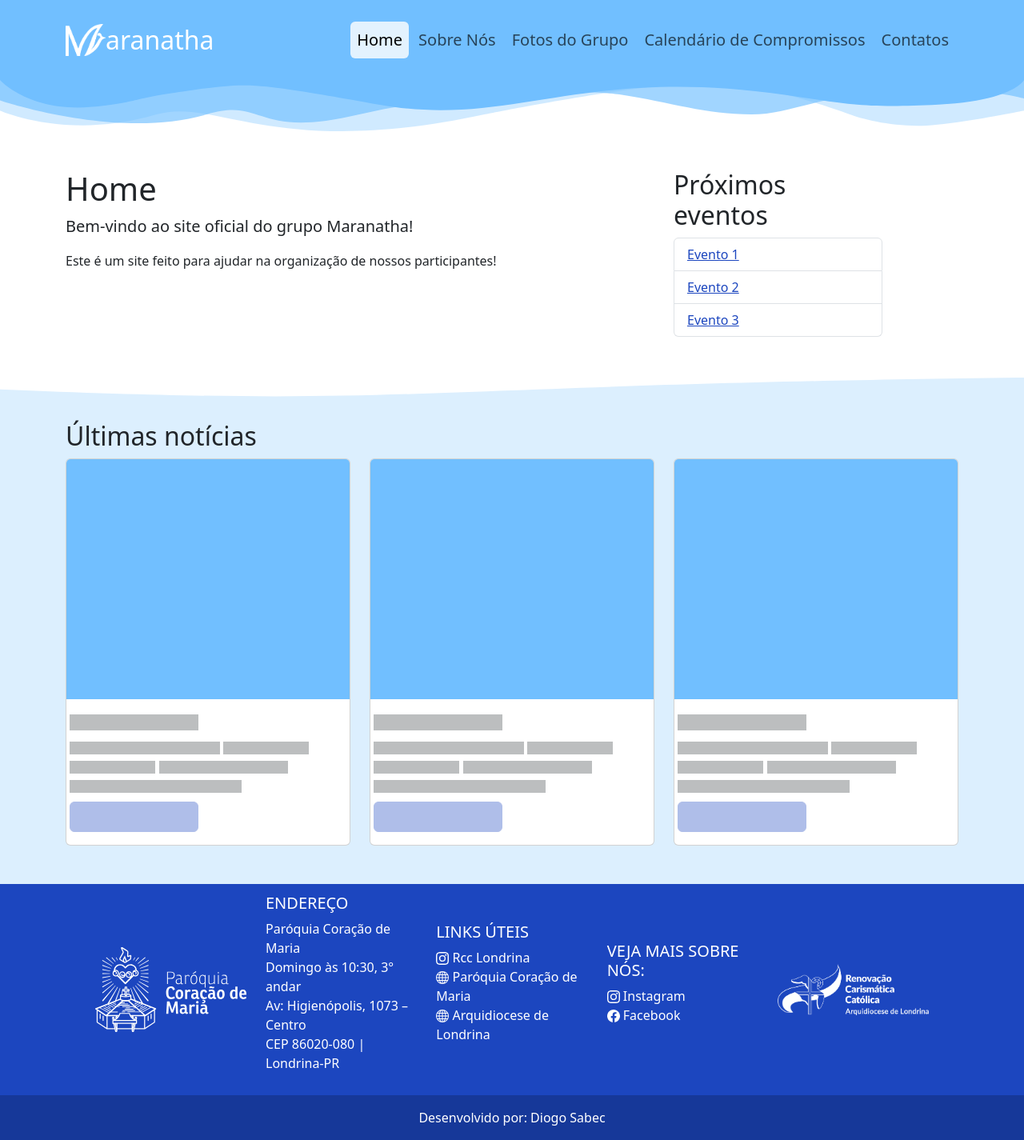
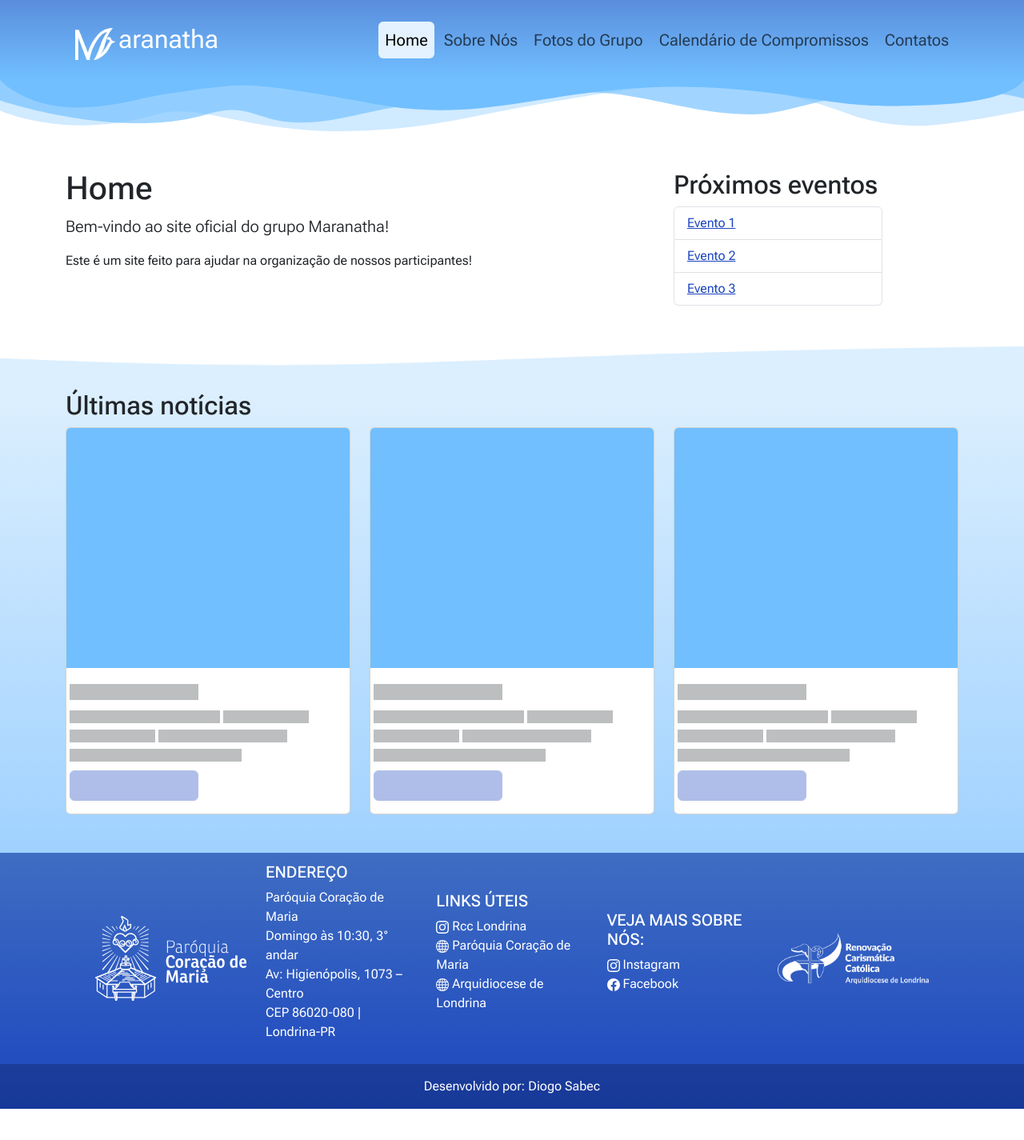
Before and after one commit to DiogoSabec/Django-maranatha, a Django app: page / in a window 1280 px wide. Shown: the whole page at 80% size. After the commit the page ends 1386 px from the top, so only its background shows below. Run offline with Django 5.2, Linux system fonts and the light colour scheme; some libraries are stand-ins or nearby versions.

Commit message:
chore: Update home page layout and styles

```diff
--- a/home/templates/home.html
+++ b/home/templates/home.html
@@ -9,6 +9,7 @@
 
     <!-- Bootstrap CSS -->
     <link rel="stylesheet" href="{% static 'home/css/home.css' %}">
+    <link href="https://fonts.googleapis.com/css2?family=Roboto+Flex:opsz,wght@8..144,100..1000&display=swap" rel="stylesheet">
 
     <title>Maranatha</title>
 </head>
@@ -57,7 +58,7 @@
         </div>
 
         <!-- Ultima noticia -->
-        <div class="bg-light">
+        <div class="bg-light" id="noticias">
             <div class="container">
 
                 <div class="row">
--- a/templates/static/home/css/home.scss
+++ b/templates/static/home/css/home.scss
@@ -7,5 +7,26 @@ $danger: #ff5757;
 $light: #dceffe;
 $dark: #4d2182;
 
+#footer {
+    background-image: linear-gradient(0deg, $primary, #3f6dc2);
+}
+
+#topo{
+    background-image: linear-gradient(0deg, $secondary, #4f77cdb0);
+
+}
+
+#noticias{
+    background-image: linear-gradient(to bottom, $light, #76bdff97);
+
+}
+
+@import url('https://fonts.googleapis.com/css2?family=Roboto+Flex:opsz,wght@8..144,100..1000&display=swap');
+
 // Then import Bootstrap
 @import "../../../../node_modules/bootstrap/scss/bootstrap";
+
+// Set Roboto Flex as the default font
+body {
+    font-family: 'Roboto Flex', sans-serif;
+}
--- a/templates/static/home/js/headerManager.js
+++ b/templates/static/home/js/headerManager.js
@@ -12,13 +12,18 @@ class MainHeader extends HTMLElement {
         <div class="container-fluid fill bg-secondary" style="height: 100px; display: flex; align-items: center;" id="topo">
             <div class="container">
                 <nav class="navbar navbar-expand-md" style="width: 100%; display: flex; align-items: center;">
+
                     <a href="${homeUrl}" class="d-flex align-items-center mb-3 mb-md-0 me-md-auto link-body-emphasis text-decoration-none">
-                        <img src="${logoUrl}" width="50" height="40"> <!-- Use logo URL here -->
-                        <span class="fs-2 text-white">aranatha</span>
+                        <div class="container justify-content-end">
+                            <img src="${logoUrl}" width="50" height="40">
+                            <span class="fs-2 text-white">aranatha</span>
+                        </div>
                     </a>
+
                     <button class="navbar-toggler" type="button" data-bs-toggle="collapse" data-bs-target="#navbarNav" aria-controls="navbarNav" aria-expanded="false" aria-label="Toggle navigation">
                         <span class="navbar-toggler-icon"></span>
                     </button>
+
                     <div class="collapse navbar-collapse" id="navbarNav">
                         <ul class="navbar-nav ms-auto">
                             <li class="nav-item"><a href="${homeUrl}" class="${this.isActive(homeUrl, currentPath)} fs-5 me-1 btn btn-success nav-link" aria-current="page">Home</a></li>
@@ -28,7 +33,9 @@ class MainHeader extends HTMLElement {
                             <li class="nav-item"><a href="${contactsUrl}" class="${this.isActive(contactsUrl, currentPath)} fs-5 me-1 btn btn-success nav-link">Contatos</a></li>
                         </ul>
                     </div>
+
                 </nav>
+
             </div>
         </div>
 <svg xmlns="http://www.w3.org/2000/svg" viewBox="0 0 1000 50" preserveAspectRatio="none" style="display: block;">
@@ -66,7 +73,7 @@ class MainFooter extends HTMLElement {
         const logoRcc = this.getAttribute('rcc-logo-url');
 
         this.innerHTML = `
-<footer class="bg-primary text-white text-center text-lg-start">
+<footer class="bg-primary text-white text-center text-lg-start"id="footer">
     <!-- Grid container -->
     <div class="container-fluid p-2">
 
@@ -128,7 +135,6 @@ class MainFooter extends HTMLElement {
     </div>
     <!-- Copyright -->
 </footer>
-
         `;
     }
 }
```
Also changed, not shown: templates/static/home/css/home.css, 1 other file.
